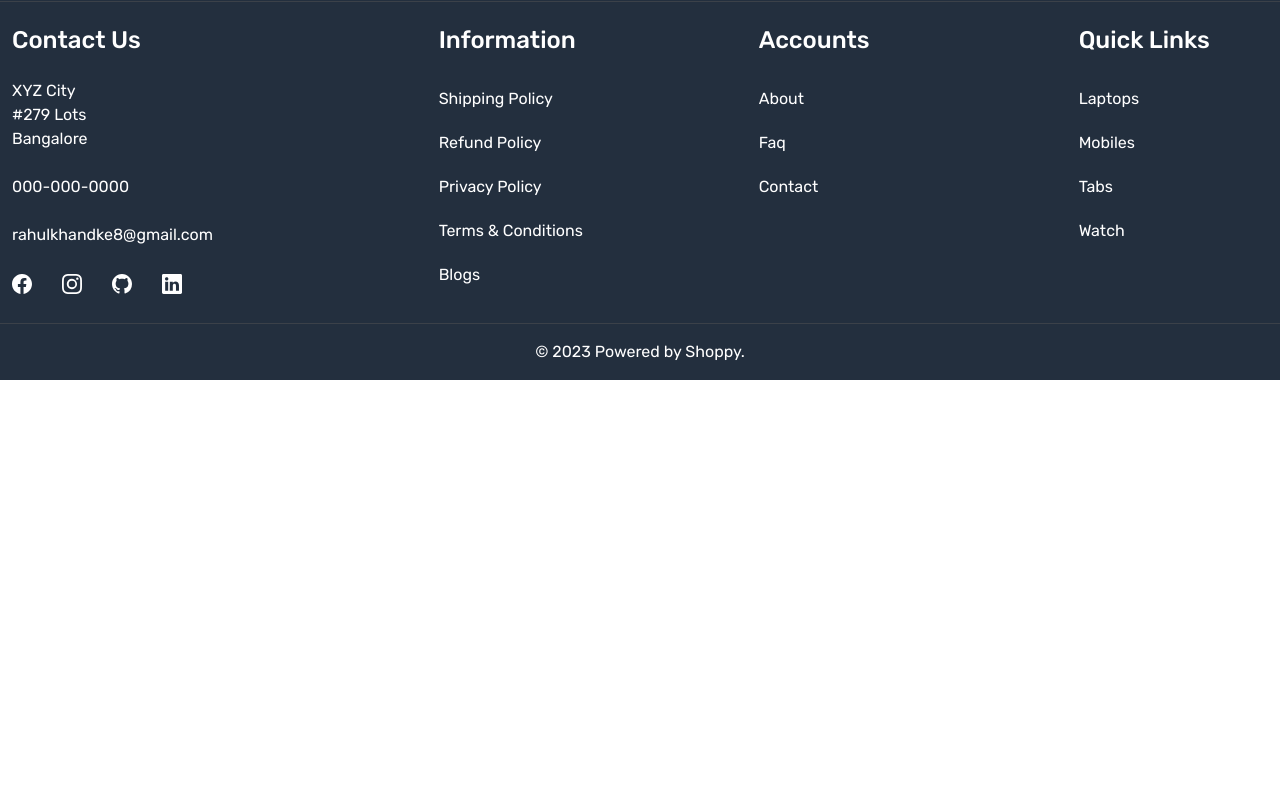
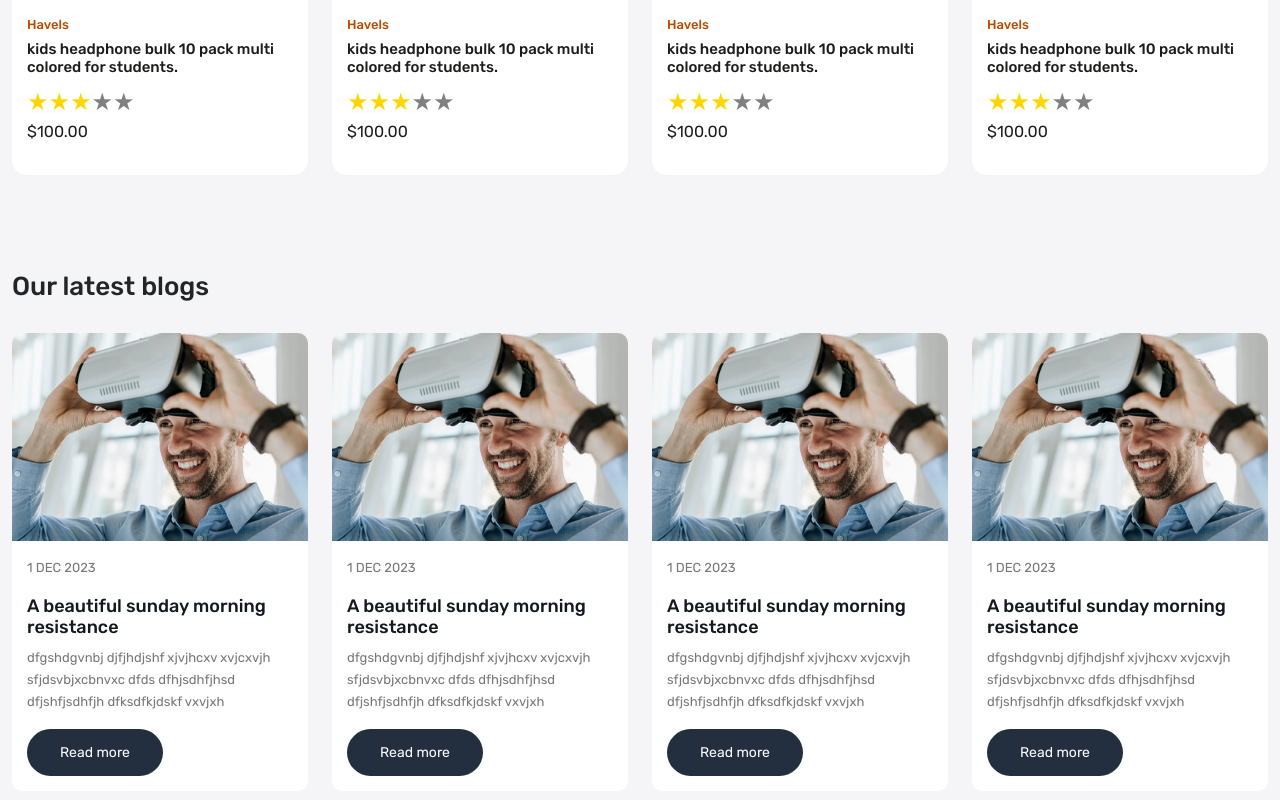
Before and after one commit to rahul3003/shopping, a React (Create React App) app in the folder frontend/: page / in a window 1280 px wide. Shown: the part 1920-2720 px from the top of the page. Before the commit the page ends 2300 px from the top, so only its background shows below. Built offline with nearby package versions, Linux system fonts and the light colour scheme; the HTML template or start-up script is replaced by a standard one.

Commit message:
product card

```diff
--- a/frontend/package.json
+++ b/frontend/package.json
@@ -10,6 +10,7 @@
     "react": "^18.2.0",
     "react-dom": "^18.2.0",
     "react-icons": "^4.8.0",
+    "react-rating-stars-component": "^2.2.0",
     "react-redux": "^8.0.5",
     "react-router-dom": "^6.10.0",
     "react-scripts": "5.0.1",
--- a/frontend/src/App.css
+++ b/frontend/src/App.css
@@ -11,6 +11,15 @@
   --color-232f3e: #232f3e;
   --color-bf4800: #bf4800;
   --color-f5f5f7: #f5f5f7;
+  --color-777777: #777777;
+  --color-1c1c1b: #1c1c1b;
+}
+
+.section-heading{
+  font-size: 26px;
+  line-height: 32px;
+  font-weight: 500;
+  margin-bottom: 30px;
 }
 
 body {
@@ -241,7 +250,10 @@ footer .input-group-text {
   border-right: 1px solid #ededed;
 }
 
-.blog-card{
+/* blog part here*/
+
+
+.blog-card {
   background-color: white;
   border-radius: 10px;
 }
@@ -254,3 +266,46 @@ footer .input-group-text {
 .blog-content {
   padding: 15px;
 }
+
+.blog-content p.date {
+  font-size: 13px;
+  line-height: 24px;
+  text-transform: uppercase;
+  letter-spacing: 0;
+  font-weight: 400;
+  padding: 0;
+  color: var(--color-777777);
+}
+
+.blog-content h5 {
+  font-size: 18px;
+  color: var(--color-131921);
+}
+
+.blog-content p.desc {
+  font-size: 13px;
+  line-height: 22px;
+  color: var(--color-777777);
+}
+
+/* product card */
+.product-card{
+  padding: 15px;
+  background-color: white;
+  border-radius: 15px;
+}
+
+.product-card .product-details h6{
+  color: var(--color-bf4800);
+  font-size: 13px;
+}
+
+.product-card .product-details h5{
+  color: var(--color-1c1c1b);
+  font-size: 15px;
+}
+
+.product-card .product-details p{
+  color: var(--color-1c1c1b);
+  font-size: 16px;
+}
--- a/frontend/src/components/BlogCard.js
+++ b/frontend/src/components/BlogCard.js
@@ -1,15 +1,24 @@
 import React from 'react'
+import { Link } from 'react-router-dom'
 
 const BlogCard = () => {
     return (
         <>
-        <div className='col-3'>
-            <div className='blog-card'>
-                <div className='blog-image'>
-                    <img src="images/blog-1.jpg" className='img-fluid' alt="blogs"/>
+            <div className='col-3'>
+                <div className='blog-card'>
+                    <div className='blog-image'>
+                        <img src="images/blog-1.jpg" className='img-fluid' alt="blogs" />
+                    </div>
+                    <div className='blog-content'>
+                        <p className='date'>1 Dec 2023</p>
+                        <h5 className='title'>A beautiful sunday morning resistance</h5>
+                        <p className='desc'>dfgshdgvnbj djfjhdjshf xjvjhcxv xvjcxvjh sfjdsvbjxcbnvxc
+                            dfds dfhjsdhfjhsd dfjshfjsdhfjh dfksdfkjdskf vxvjxh
+                        </p>
+                        <Link to={"/"} className='button'>Read more</Link>
+                    </div>
                 </div>
             </div>
-        </div>
         </>
     )
 }
--- /dev/null
+++ b/frontend/src/components/ProductCard.jsx
@@ -0,0 +1,35 @@
+import React from 'react'
+import ReactStars from "react-rating-stars-component";
+
+const ProductCard = () => {
+
+    return (
+        <>
+            <div className='col-3'>
+                <div className='product-card'>
+                    <div className='product-image'>
+                        <img src="images/watch.jpg" alt="product image" />
+                        <div className="product-details">
+                            <h6 className="brand">Havels</h6>
+                            <h5 className="product-title">
+                                kids headphone bulk 10 pack multi colored for students.
+                            </h5>
+                            <ReactStars
+                                count={5}
+                                size={24}
+                                value={3}
+                                edit={"false"}
+                                activeColor="#ffd700"
+                            />
+                            <p className="price">
+                                $100.00
+                            </p>
+                        </div>
+                    </div>
+                </div>
+            </div>
+        </>
+    )
+}
+
+export default ProductCard
--- a/frontend/src/pages/Home.jsx
+++ b/frontend/src/pages/Home.jsx
@@ -2,6 +2,7 @@ import React from 'react'
 import { Link } from 'react-router-dom'
 import Marquee from 'react-fast-marquee'
 import BlogCard from '../components/BlogCard'
+import ProductCard from '../components/ProductCard'
 
 const Home = () => {
   return (
@@ -178,25 +179,25 @@ const Home = () => {
               <div className='marquee-inner-wrapper card-wrapper'>
                 <Marquee className='d-flex gap-30'>
                   <div className='mx-5 w-25'>
-                    <img src="images/brand-01.png" alt="brand"/>
+                    <img src="images/brand-01.png" alt="brand" />
                   </div>
                   <div className='mx-5 w-25'>
-                    <img src="images/brand-02.png" alt="brand"/>
+                    <img src="images/brand-02.png" alt="brand" />
                   </div>
                   <div className='mx-5 w-25'>
-                    <img src="images/brand-03.png" alt="brand"/>
+                    <img src="images/brand-03.png" alt="brand" />
                   </div>
                   <div className='mx-5 w-25'>
-                    <img src="images/brand-04.png" alt="brand"/>
+                    <img src="images/brand-04.png" alt="brand" />
                   </div>
                   <div className='mx-5 w-25'>
-                    <img src="images/brand-05.png" alt="brand"/>
+                    <img src="images/brand-05.png" alt="brand" />
                   </div>
                   <div className='mx-5 w-25'>
-                    <img src="images/brand-06.png" alt="brand"/>
+                    <img src="images/brand-06.png" alt="brand" />
                   </div>
                   <div className='mx-5 w-25'>
-                    <img src="images/brand-07.png" alt="brand"/>
+                    <img src="images/brand-07.png" alt="brand" />
                   </div>
                 </Marquee>
               </div>
@@ -207,10 +208,26 @@ const Home = () => {
       <section className='blog wrapper py-5 home-wrapper-2'>
         <div className='container-xxl'>
           <div className='row'>
-            <BlogCard/>
-            <BlogCard/>
-            <BlogCard/>
-            <BlogCard/>
+            <div className='col-12'>
+              <h3 className='section-heading'>Featured Collection</h3>
+            </div>
+            <ProductCard />
+            <ProductCard />
+            <ProductCard />
+            <ProductCard />
+          </div>
+        </div>
+      </section>
+      <section className='blog wrapper py-5 home-wrapper-2'>
+        <div className='container-xxl'>
+          <div className='row'>
+            <div className='col-12'>
+              <h3 className='section-heading'>Our latest blogs</h3>
+            </div>
+            <BlogCard />
+            <BlogCard />
+            <BlogCard />
+            <BlogCard />
           </div>
         </div>
       </section>
```
Also changed, not shown: 1 other file (tests, documents, lock files or other folders).
